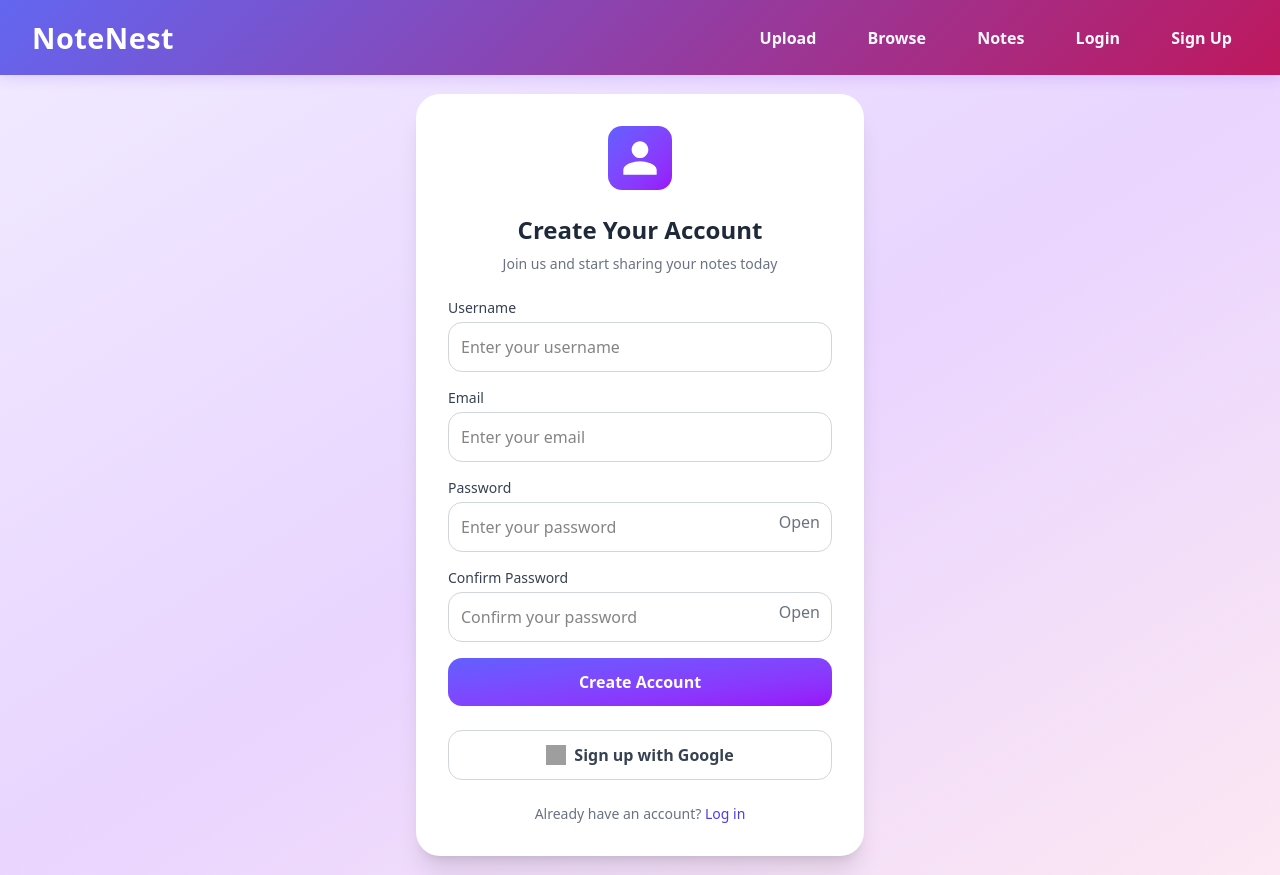
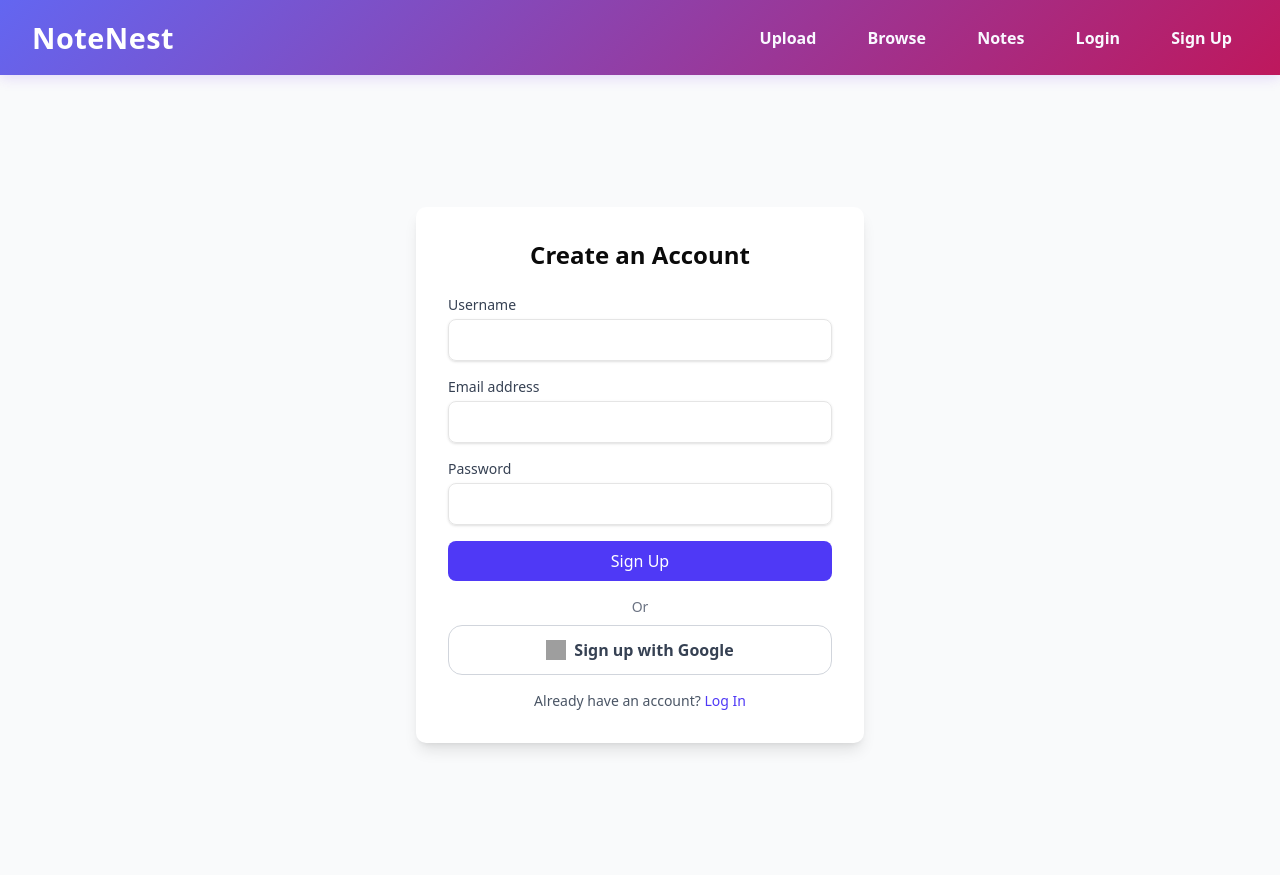
Before and after one commit to rxiddhi/NotesShaaring-Platform, a React (Vite) app in the folder frontend/: page /signup in a window 1280 px wide. Built offline with nearby package versions, Linux system fonts and the light colour scheme; grey boxes are pictures that could not be loaded.

Commit message:
Signup error

```diff
--- a/frontend/src/components/SignUp.jsx
+++ b/frontend/src/components/SignUp.jsx
@@ -1,221 +1,92 @@
-import React, { useState } from 'react';
-import { useNavigate } from 'react-router-dom';
-import axios from 'axios';
+import React, { useState } from "react";
+import { Link, useNavigate } from "react-router-dom";
+import axios from "axios";
+import { toast } from "react-toastify";
 
-export default function SignUp() {
+function SignUp() {
   const navigate = useNavigate();
   const [formData, setFormData] = useState({
-    username: '',
-    email: '',
-    password: '',
-    confirmPassword: '',
+    username: "",
+    email: "",
+    password: "",
   });
 
-  const [showPassword, setShowPassword] = useState(false);
-  const [showConfirmPassword, setShowConfirmPassword] = useState(false);
-  const [errors, setErrors] = useState({});
-  const [toastMessage, setToastMessage] = useState('');
-  const [toastColor, setToastColor] = useState('');
-  const [loading, setLoading] = useState(false);
+  const { username, email, password } = formData;
 
-  const handleChange = (e) => {
-    const { name, value } = e.target;
-    setFormData((prev) => ({
-      ...prev,
-      [name]: value,
-    }));
+  const onChange = (e) =>
+    setFormData({ ...formData, [e.target.name]: e.target.value });
 
-    if (errors[name]) {
-      setErrors((prev) => ({
-        ...prev,
-        [name]: '',
-      }));
-    }
-  };
+  const onSubmit = async (e) => {
+    e.preventDefault();
+    try {
+      await axios.post(
+        `${import.meta.env.VITE_API_BASE_URL}/api/users/signup`,
+        formData
+      );
 
-  const validateForm = () => {
-    const newErrors = {};
-    if (!formData.username.trim()) {
-      newErrors.username = 'Username is required';
-    } else if (formData.username.length < 3) {
-      newErrors.username = 'Username must be at least 3 characters';
-    }
-
-    if (!formData.email.trim()) {
-      newErrors.email = 'Email is required';
-    } else if (!/\S+@\S+\.\S+/.test(formData.email)) {
-      newErrors.email = 'Please enter a valid email';
-    }
-
-    if (!formData.password) {
-      newErrors.password = 'Password is required';
-    } else if (formData.password.length < 6) {
-      newErrors.password = 'Password must be at least 6 characters';
-    }
-
-    if (!formData.confirmPassword) {
-      newErrors.confirmPassword = 'Please confirm your password';
-    } else if (formData.password !== formData.confirmPassword) {
-      newErrors.confirmPassword = 'Passwords do not match';
-    }
-
-    return newErrors;
-  };
-
-  const handleSubmit = async (e) => {
-    e.preventDefault();
-    const validationErrors = validateForm();
-
-    if (Object.keys(validationErrors).length === 0) {
-      setLoading(true);
-      try {
-        const response = await axios.post('http://localhost:3000/api/auth/signup', {
-          username: formData.username,
-          email: formData.email,
-          password: formData.password,
-        });
-
-        const { token } = response.data;
-        localStorage.setItem('token', token);
-        window.dispatchEvent(new Event('authChange'));
-        setToastColor('bg-green-500');
-        setToastMessage('Signup successful!');
-        setTimeout(() => {
-          setToastMessage('');
-          navigate('/login');
-        }, 2000);
+      toast.success("Signup successful!");
+      navigate("/login");
     } catch (error) {
-        console.error('Signup error:', error);
-        setToastColor('bg-red-500');
-        setToastMessage(
-          error.response?.data?.message || 'Signup failed. Please try again.'
-        );
-        setTimeout(() => setToastMessage(''), 3000);
-      } finally {
-        setLoading(false);
-      }
-    } else {
-      setErrors(validationErrors);
+      console.error(error);
+      toast.error(error.response?.data?.message || "Signup failed.");
     }
   };
 
   return (
-    <div
-      className="flex items-center justify-center min-h-screen relative"
-      style={{
-        background: 'linear-gradient(to bottom right, #f0e9ff, #e9d5ff, #fce7f3)',
-      }}
-    >
-      <div className="bg-white p-8 rounded-3xl w-full max-w-md shadow-xl">
-        <div className="flex justify-center mb-6">
-          <div className="w-16 h-16 rounded-xl bg-gradient-to-br from-indigo-500 to-purple-600 flex items-center justify-center">
-            <svg className="w-10 h-10 text-white" fill="currentColor" viewBox="0 0 24 24">
-              <path d="M12 12c2.7 0 5-2.3 5-5s-2.3-5-5-5-5 2.3-5 5 2.3 5 5 5zm0 2c-3.3 0-10 1.7-10 5v3h20v-3c0-3.3-6.7-5-10-5z" />
-            </svg>
-          </div>
-        </div>
-
-        <h2 className="text-2xl font-bold text-center text-gray-800 mb-2">
-          Create Your Account
-        </h2>
-        <p className="text-sm text-center text-gray-500 mb-6">
-          Join us and start sharing your notes today
-        </p>
-
-        <form onSubmit={handleSubmit} className="space-y-4">
+    <div className="flex items-center justify-center min-h-screen bg-gray-50">
+      <div className="bg-white shadow-lg rounded-lg p-8 w-full max-w-md">
+        <h2 className="text-2xl font-bold text-center mb-6">Create an Account</h2>
+        <form onSubmit={onSubmit} className="space-y-4">
           <div>
             <label className="block text-sm font-medium text-gray-700">Username</label>
             <input
               type="text"
               name="username"
-              value={formData.username}
-              onChange={handleChange}
-              placeholder="Enter your username"
-              className={`w-full mt-1 p-3 border rounded-xl focus:outline-none focus:ring-2 focus:ring-indigo-500 ${
-                errors.username ? 'border-red-500' : 'border-gray-300'
-              }`}
+              value={username}
+              onChange={onChange}
+              required
+              className="mt-1 block w-full px-4 py-2 border rounded-md shadow-sm focus:ring focus:ring-indigo-200"
             />
-            {errors.username && <p className="text-sm text-red-500 mt-1">{errors.username}</p>}
           </div>
-
           <div>
-            <label className="block text-sm font-medium text-gray-700">Email</label>
+            <label className="block text-sm font-medium text-gray-700">Email address</label>
             <input
               type="email"
               name="email"
-              value={formData.email}
-              onChange={handleChange}
-              placeholder="Enter your email"
-              className={`w-full mt-1 p-3 border rounded-xl focus:outline-none focus:ring-2 focus:ring-indigo-500 ${
-                errors.email ? 'border-red-500' : 'border-gray-300'
-              }`}
+              value={email}
+              onChange={onChange}
+              required
+              className="mt-1 block w-full px-4 py-2 border rounded-md shadow-sm focus:ring focus:ring-indigo-200"
             />
-            {errors.email && <p className="text-sm text-red-500 mt-1">{errors.email}</p>}
           </div>
-
           <div>
             <label className="block text-sm font-medium text-gray-700">Password</label>
-            <div className="relative">
             <input
-                type={showPassword ? 'text' : 'password'}
+              type="password"
               name="password"
-                value={formData.password}
-                onChange={handleChange}
-                placeholder="Enter your password"
-                className={`w-full mt-1 p-3 border rounded-xl pr-10 focus:outline-none focus:ring-2 focus:ring-indigo-500 ${
-                  errors.password ? 'border-red-500' : 'border-gray-300'
-                }`}
+              value={password}
+              onChange={onChange}
+              required
+              className="mt-1 block w-full px-4 py-2 border rounded-md shadow-sm focus:ring focus:ring-indigo-200"
             />
-              <button
-                type="button"
-                onClick={() => setShowPassword(!showPassword)}
-                className="absolute right-3 top-3 text-gray-500"
-              >
-                {showPassword ? 'Close' : 'Open'}
-              </button>
           </div>
-            {errors.password && <p className="text-sm text-red-500 mt-1">{errors.password}</p>}
-          </div>
-
-          <div>
-            <label className="block text-sm font-medium text-gray-700">Confirm Password</label>
-            <div className="relative">
-              <input
-                type={showConfirmPassword ? 'text' : 'password'}
-                name="confirmPassword"
-                value={formData.confirmPassword}
-                onChange={handleChange}
-                placeholder="Confirm your password"
-                className={`w-full mt-1 p-3 border rounded-xl pr-10 focus:outline-none focus:ring-2 focus:ring-indigo-500 ${
-                  errors.confirmPassword ? 'border-red-500' : 'border-gray-300'
-                }`}
-              />
-              <button
-                type="button"
-                onClick={() => setShowConfirmPassword(!showConfirmPassword)}
-                className="absolute right-3 top-3 text-gray-500"
-              >
-                {showConfirmPassword ? 'Close' : 'Open'}
-              </button>
-            </div>
-            {errors.confirmPassword && (
-              <p className="text-sm text-red-500 mt-1">{errors.confirmPassword}</p>
-            )}
-          </div>
-
           <button
             type="submit"
-            className="w-full py-3 text-white font-semibold rounded-xl transition duration-300 bg-gradient-to-br from-indigo-500 to-purple-600 hover:from-indigo-600 hover:to-purple-700"
-            disabled={loading}
+            className="w-full bg-indigo-600 text-white py-2 rounded-md hover:bg-indigo-700 transition"
           >
-            {loading ? 'Creating Account...' : 'Create Account'}
+            Sign Up
           </button>
         </form>
 
-        <div className="flex flex-col items-center mt-4">
+        <div className="mt-4 flex items-center justify-center">
+          <span className="text-sm text-gray-500">Or</span>
+        </div>
+
+        {/* ✅ Google Signup */}
         <button
           onClick={() => {
-              window.location.href = 'http://localhost:3000/api/auth/google-signup';
+            window.location.href =
+              import.meta.env.VITE_GOOGLE_AUTH_URL + "-signup";
           }}
           className="w-full flex items-center justify-center gap-2 py-3 mt-2 text-gray-700 font-semibold rounded-xl border border-gray-300 bg-white hover:bg-gray-100 transition duration-300"
         >
@@ -226,23 +97,19 @@ export default function SignUp() {
           />
           Sign up with Google
         </button>
-        </div>
 
-        <p className="text-sm text-center text-gray-500 mt-6">
-          Already have an account?{' '}
-          <a href="/login" className="text-indigo-600 hover:underline">
-            Log in
-          </a>
+        <p className="mt-4 text-sm text-center text-gray-600">
+          Already have an account?{" "}
+          <Link
+            to="/login"
+            className="text-indigo-600 hover:text-indigo-800 font-medium"
+          >
+            Log In
+          </Link>
         </p>
       </div>
-
-      {toastMessage && (
-        <div
-          className={`fixed bottom-4 left-1/2 transform -translate-x-1/2 px-6 py-3 text-white text-sm rounded-xl shadow-lg z-50 ${toastColor}`}
-        >
-          {toastMessage}
-        </div>
-      )}
     </div>
   );
 }
+
+export default SignUp;
```
Lines whose indentation alone changed are shown as unchanged.
